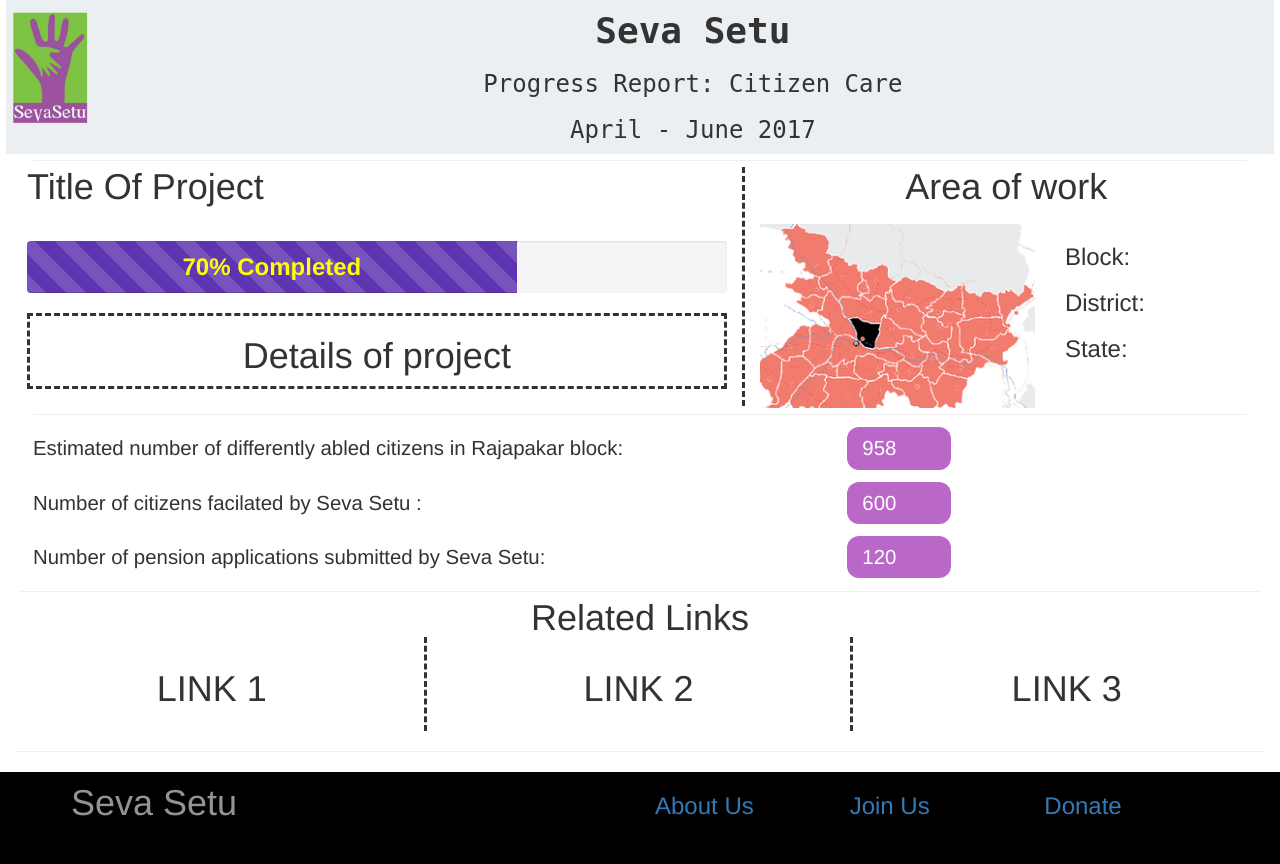
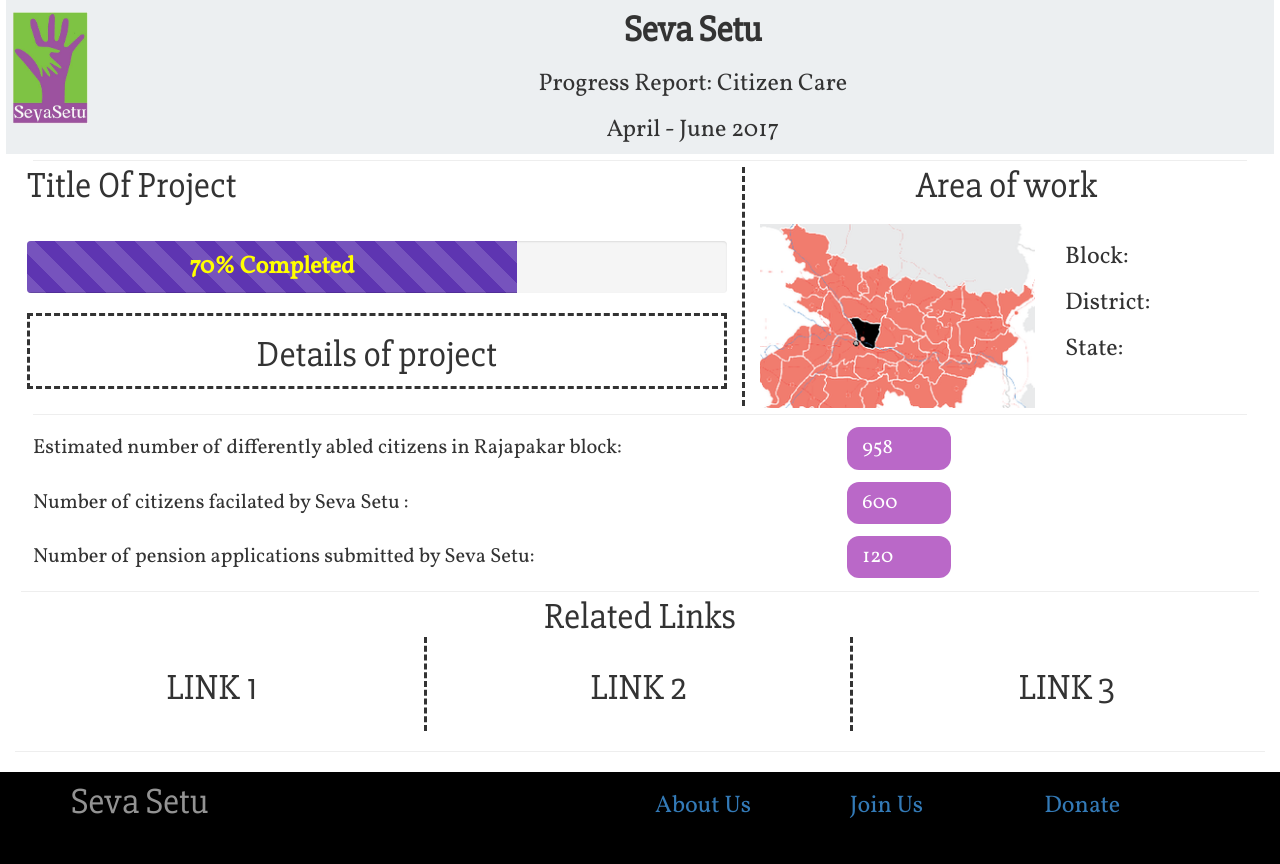
Before and after one commit to seva-setu/fundraiser-report-card, a PHP site: page / in a window 1280 px wide. Run offline with PHP 8.4, Linux system fonts and the light colour scheme; some libraries are stand-ins or nearby versions.

Commit message:
Changed Font family: Slabo + Vollkorn

```diff
--- a/index.php
+++ b/index.php
@@ -3,7 +3,7 @@
 <head>
 	<link rel="shortcut icon" type="image/x-icon" href="img/favicon.png" />
 	<link rel="stylesheet" href="https://maxcdn.bootstrapcdn.com/bootstrap/3.3.7/css/bootstrap.min.css">
-  	<script src="https://ajax.googleapis.com/ajax/libs/jquery/3.2.1/jquery.min.js"></script>
+  	<link href="https://fonts.googleapis.com/css?family=Slabo+27px" rel="stylesheet"><script src="https://ajax.googleapis.com/ajax/libs/jquery/3.2.1/jquery.min.js"></script>
   	<script src="https://maxcdn.bootstrapcdn.com/bootstrap/3.3.7/js/bootstrap.min.js"></script>
 	<meta http-equiv="Content-Type" content="text/html; charset=UTF-8">
 	<title>
@@ -12,7 +12,7 @@
 	<meta name="description" content="Progress report of sevasetu's citizen care subprogram">
 	<meta name="viewport" content="width=device-width, initial-scale=1">
 	<style type="text/css">
-
+	@import url('https://fonts.googleapis.com/css?family=Vollkorn');
 	.border{
 		border-right-style: dashed;
 	}
@@ -52,13 +52,15 @@
 	}
 	h1{
 		font-size: 3em;
+		font-family: 'Slabo 27px', serif;
 	}
 	h2{
 		font-size: 2em;
+		font-family: 'Vollkorn', serif;
 	}
 	h4{
 		font-size: 1.7em;
-
+		font-family: 'Vollkorn', serif;
 	}
 	hr.style6 {
 	background-color: #fff;
@@ -77,10 +79,10 @@
 			</div>
 			<div id="div1-2" class="col-xs-11" style="text-align:center;">
 
-				<h1 style="position: relative ;margin-top: 1%;font-family: Andale Mono,AndaleMono,monospace;font-weight: bold;">Seva Setu</h1>
+				<h1 style="position: relative ;margin-top: 1%;font-weight: bold;">Seva Setu</h1>
 
-				<h2 style="position: relative ;font-family: Andale Mono,AndaleMono,monospace;">Progress Report: Citizen Care</h2>
-				<h2 style="position: relative ;font-family: Andale Mono,AndaleMono,monospace;">April - June 2017</h2>
+				<h2 style="position: relative ;">Progress Report: Citizen Care</h2>
+				<h2 style="position: relative ;">April - June 2017</h2>
 			</div>
 		</div>
 	</div>
```
